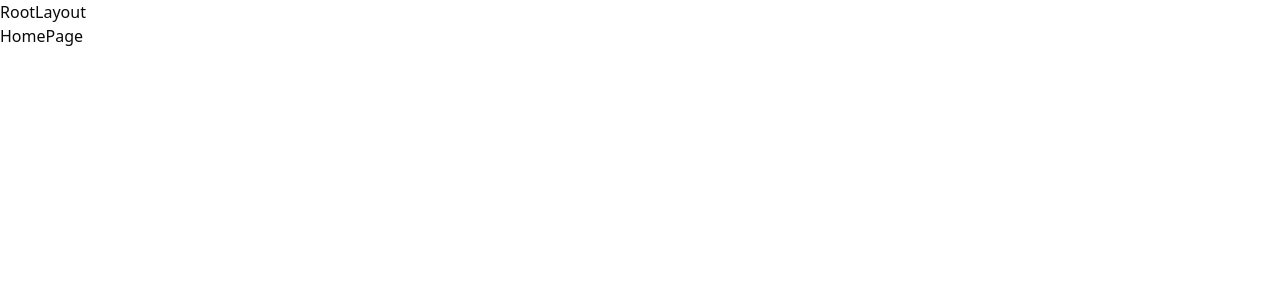
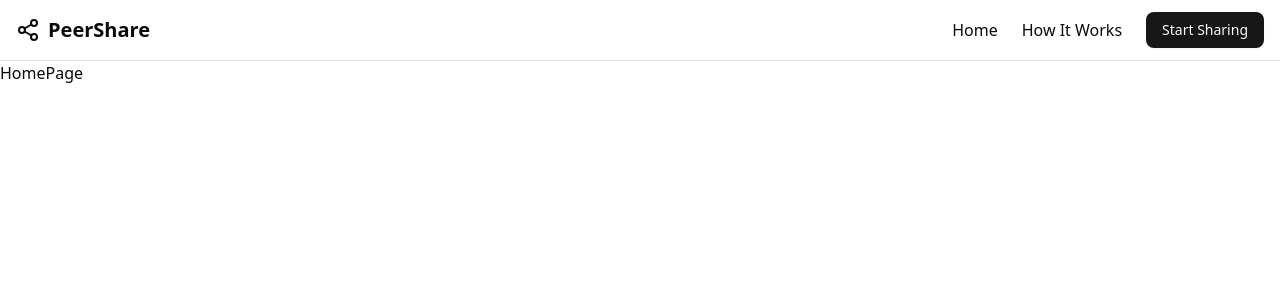
Before and after one commit to mshradtya/peer-share, a React (Vite) app in the folder packages/client/: page / in a window 1280 px wide. Shown: the top 300 px of the page. Built offline with nearby package versions, Linux system fonts and the light colour scheme.

Commit message:
feat: implement navbar

```diff
--- a/packages/client/src/components/layouts/RootLayout.tsx
+++ b/packages/client/src/components/layouts/RootLayout.tsx
@@ -1,10 +1,11 @@
 import React from "react";
 import { Outlet } from "react-router-dom";
+import Navbar from "../shared/Navbar";
 
 const RootLayout: React.FC = () => {
   return (
     <div>
-      RootLayout
+      <Navbar />
       <main>
         <Outlet />
       </main>
--- /dev/null
+++ b/packages/client/src/components/shared/Navbar.tsx
@@ -0,0 +1,41 @@
+import React from "react";
+import { Link } from "react-router-dom";
+import { Share2 } from "lucide-react";
+import { Button } from "@/components/ui/button";
+
+const Navbar: React.FC = () => {
+  return (
+    <header className="border-b">
+      <div className="container mx-auto px-4 py-3 flex justify-between items-center">
+        <Link to="/" className="flex items-center gap-2">
+          <Share2 className="h-6 w-6" />
+          <span className="font-bold text-xl">PeerShare</span>
+        </Link>
+        <nav>
+          <ul className="flex items-center gap-6">
+            <li>
+              <Link to="/" className="hover:text-primary transition-colors">
+                Home
+              </Link>
+            </li>
+            <li>
+              <Link
+                to="/how-it-works"
+                className="hover:text-primary transition-colors"
+              >
+                How It Works
+              </Link>
+            </li>
+            <li>
+              <Button asChild variant="default">
+                <Link to="/share">Start Sharing</Link>
+              </Button>
+            </li>
+          </ul>
+        </nav>
+      </div>
+    </header>
+  );
+};
+
+export default Navbar;
```
